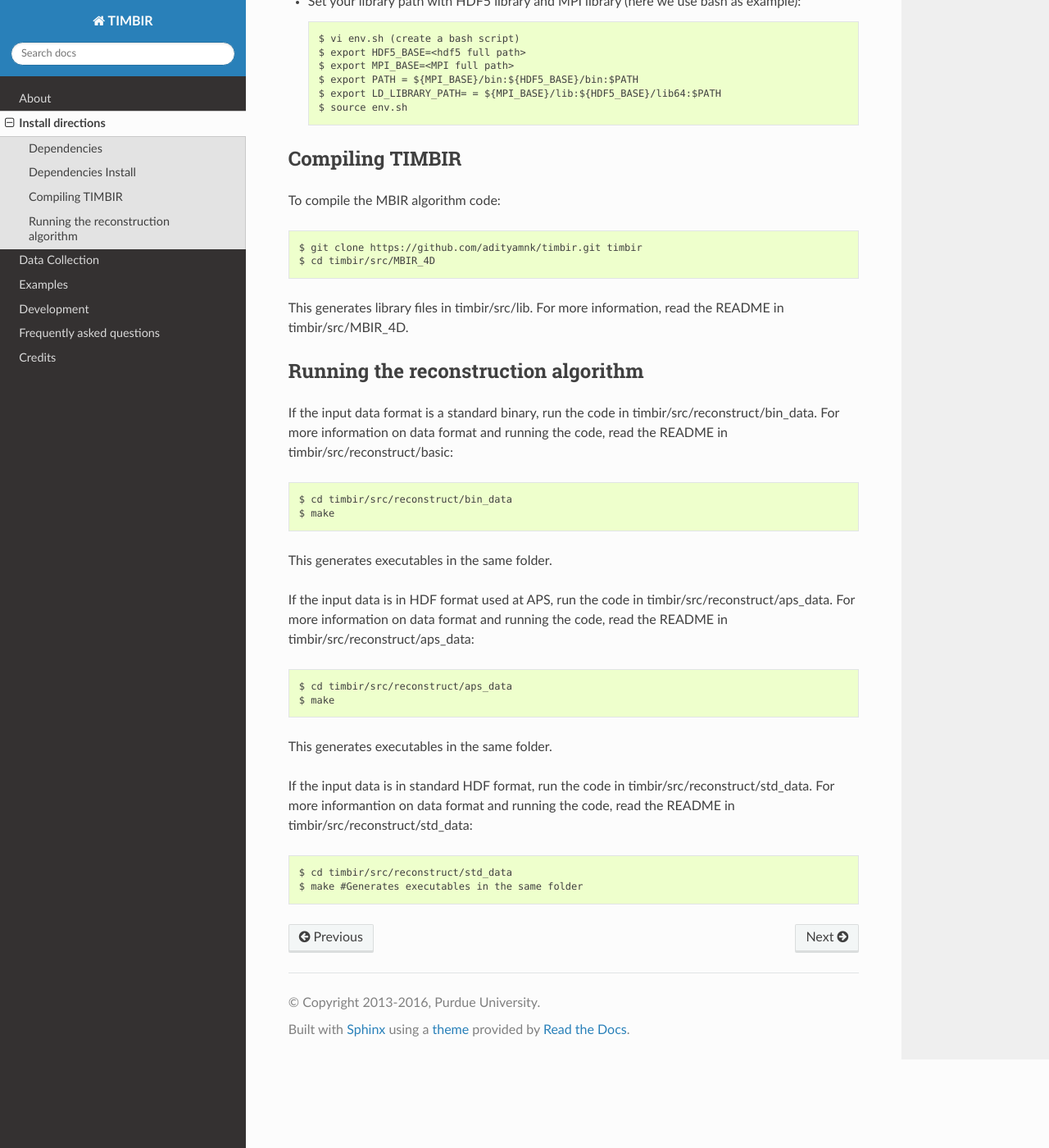
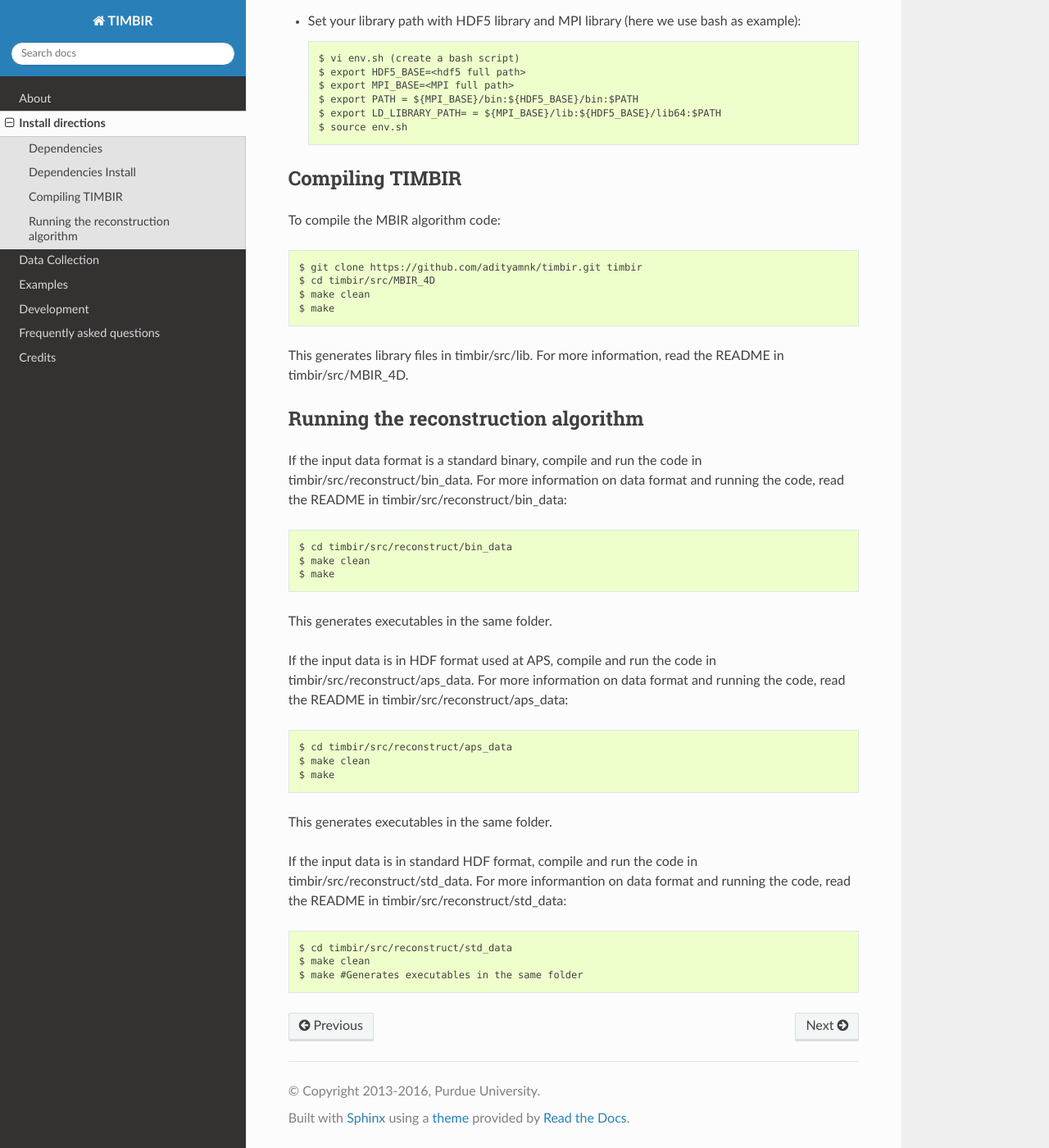
Before and after one commit to adityamnk/timbir, a Sphinx documentation site: the page built from doc/source/install.rst, in a window 1280 px wide and 1400 px high, scrolled down 946 px. Shown: the whole window at 82% size. Built offline with Sphinx 7.4.7 and the Read the Docs theme 2.0.0, drawn with Linux system fonts in a browser that asks for light colours; some of the changed text lies outside the part shown.

Commit message:
Update install.rst

```diff
--- a/doc/source/install.rst
+++ b/doc/source/install.rst
@@ -48,30 +49,35 @@
 
    $ git clone https://github.com/adityamnk/timbir.git timbir
    $ cd timbir/src/MBIR_4D
+   $ make clean
+   $ make
 
 This generates library files in timbir/src/lib. For more information, read the README in timbir/src/MBIR_4D.
 
 Running the reconstruction algorithm
 ====================================
 
-If the input data format is a standard binary, run the code in timbir/src/reconstruct/bin_data.
-For more information on data format and running the code, read the README in timbir/src/reconstruct/basic::
+If the input data format is a standard binary, compile and run the code in timbir/src/reconstruct/bin_data.
+For more information on data format and running the code, read the README in timbir/src/reconstruct/bin_data::
 
    $ cd timbir/src/reconstruct/bin_data
+   $ make clean
    $ make
 
 This generates executables in the same folder.
 
-If the input data is in HDF format used at APS, run the code in timbir/src/reconstruct/aps_data.
+If the input data is in HDF format used at APS, compile and run the code in timbir/src/reconstruct/aps_data.
 For more information on data format and running the code, read the README in timbir/src/reconstruct/aps_data::
 
    $ cd timbir/src/reconstruct/aps_data
+   $ make clean
    $ make
 
 This generates executables in the same folder.
 
-If the input data is in standard HDF format, run the code in timbir/src/reconstruct/std_data.
+If the input data is in standard HDF format, compile and run the code in timbir/src/reconstruct/std_data.
 For more informantion on data format and running the code, read the README in timbir/src/reconstruct/std_data::
 
    $ cd timbir/src/reconstruct/std_data
+   $ make clean
    $ make #Generates executables in the same folder
```
Also changed, not shown: other parts of doc/source/install.rst (+1 -0 lines).
